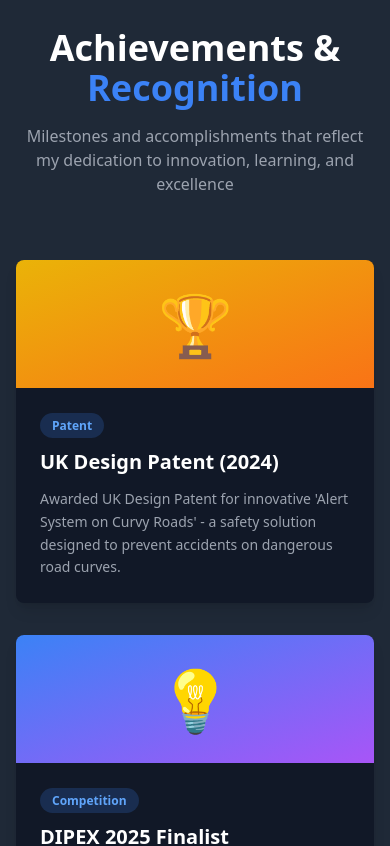
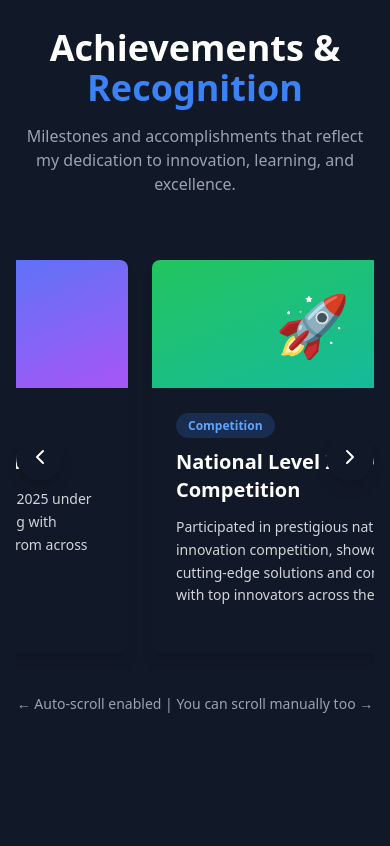
Before and after one commit to Mrunali-66/portfolio, a React (Create React App) app: page / in a window 390 px wide. Shown: the part 8200-9046 px from the top of the page. Built offline with nearby package versions, Linux system fonts and the light colour scheme.

Commit message:
Enhancement: unified theme toggle and added auto-scroll in Achievements section

```diff
--- a/package.json
+++ b/package.json
@@ -10,6 +10,7 @@
     "@testing-library/react": "^16.3.0",
     "@testing-library/user-event": "^13.5.0",
     "framer-motion": "^12.23.22",
+    "lucide-react": "^0.548.0",
     "react": "^19.2.0",
     "react-dom": "^19.2.0",
     "react-scripts": "5.0.1",
--- a/src/Achievements.js
+++ b/src/Achievements.js
@@ -1,63 +1,102 @@
-import React from 'react';
-import { motion } from 'framer-motion';
-import { useTheme } from './ThemeContext';
+import React, { useRef, useEffect } from "react";
+import { motion } from "framer-motion";
+import { ChevronLeft, ChevronRight } from "lucide-react";
+import { useTheme } from "./ThemeContext"; // ✅ use global theme
 
 function Achievements() {
-  const { isDark } = useTheme();
+  const { isDark } = useTheme(); // ✅ get global theme
+  const scrollContainerRef = useRef(null);
 
   const achievements = [
     {
       icon: "🏆",
       title: "UK Design Patent (2024)",
-      description: "Awarded UK Design Patent for innovative 'Alert System on Curvy Roads' - a safety solution designed to prevent accidents on dangerous road curves.",
+      description:
+        "Awarded UK Design Patent for innovative 'Alert System on Curvy Roads' - a safety solution designed to prevent accidents on dangerous road curves.",
       category: "Patent",
-      color: "from-yellow-500 to-orange-500"
+      color: "from-yellow-500 to-orange-500",
     },
     {
       icon: "💡",
       title: "DIPEX 2025 Finalist",
-      description: "Selected as finalist at DIPEX 2025 under the Safety Theme, competing with innovative safety solutions from across the region.",
+      description:
+        "Selected as finalist at DIPEX 2025 under the Safety Theme, competing with innovative safety solutions from across the region.",
       category: "Competition",
-      color: "from-blue-500 to-purple-500"
+      color: "from-blue-500 to-purple-500",
     },
     {
       icon: "🚀",
       title: "National Level Innovation Competition",
-      description: "Participated in prestigious national level innovation competition, showcasing cutting-edge solutions and competing with top innovators across the country.",
+      description:
+        "Participated in prestigious national level innovation competition, showcasing cutting-edge solutions and competing with top innovators across the country.",
       category: "Competition",
-      color: "from-green-500 to-teal-500"
+      color: "from-green-500 to-teal-500",
     },
     {
       icon: "👩🏻‍💻",
       title: "Full Stack Web Development",
-      description: "Completed comprehensive Full Stack Web Development certification, mastering modern web technologies, frameworks, and best practices for building scalable applications.",
+      description:
+        "Completed comprehensive Full Stack Web Development certification, mastering modern web technologies, frameworks, and best practices for building scalable applications.",
       category: "Certification",
-      color: "from-purple-500 to-pink-500"
+      color: "from-purple-500 to-pink-500",
     },
     {
       icon: "🐍",
       title: "Full Stack Python Development",
-      description: "Achieved Full Stack Python Development certification, gaining expertise in Python frameworks, backend development, and database management.",
+      description:
+        "Achieved Full Stack Python Development certification, gaining expertise in Python frameworks, backend development, and database management.",
       category: "Certification",
-      color: "from-cyan-500 to-blue-500"
+      color: "from-cyan-500 to-blue-500",
     },
     {
       icon: "💻",
       title: "100+ LeetCode Problems Solved",
-      description: "Active problem solver on LeetCode with 100+ coding challenges completed, demonstrating strong algorithmic and data structure skills.",
+      description:
+        "Active problem solver on LeetCode with 100+ coding challenges completed, demonstrating strong algorithmic and data structure skills.",
       category: "Coding",
-      color: "from-red-500 to-pink-500"
+      color: "from-red-500 to-pink-500",
     },
     {
       icon: "🌟",
       title: "Open Source Contributor",
-      description: "Active contributor on GitHub with multiple open-source projects, collaborating with developers worldwide and giving back to the community.",
+      description:
+        "Active contributor on GitHub with multiple open-source projects, collaborating with developers worldwide and giving back to the community.",
       category: "Development",
-      color: "from-indigo-500 to-blue-500"
-    }
+      color: "from-indigo-500 to-blue-500",
+    },
   ];
 
-  // Animation variants
+  // Manual scroll
+  const scroll = (direction) => {
+    const container = scrollContainerRef.current;
+    if (!container) return;
+    const scrollAmount = 400;
+    container.scrollBy({
+      left: direction === "left" ? -scrollAmount : scrollAmount,
+      behavior: "smooth",
+    });
+  };
+
+  // Auto scroll every 3 seconds
+  useEffect(() => {
+    const container = scrollContainerRef.current;
+    if (!container) return;
+
+    const scrollInterval = setInterval(() => {
+      if (
+        container.scrollLeft + container.clientWidth >=
+        container.scrollWidth - 10
+      ) {
+        container.scrollTo({ left: 0, behavior: "smooth" });
+      } else {
+        container.scrollBy({ left: 300, behavior: "smooth" });
+      }
+    }, 3000);
+
+    return () => clearInterval(scrollInterval);
+  }, []);
+
+  // Animations
   const fadeInUp = {
     hidden: { opacity: 0, y: 50 },
     visible: (i = 1) => ({
@@ -67,18 +106,17 @@ const achievements = [
     }),
   };
 
-  const cardHover = {
-    scale: 1.05,
-    transition: { duration: 0.3, ease: "easeInOut" }
+  const cardVariants = {
+    hidden: { opacity: 0, x: 100 },
+    visible: (i) => ({
+      opacity: 1,
+      x: 0,
+      transition: { delay: i * 0.1, duration: 0.5, ease: "easeOut" },
+    }),
   };
 
   return (
-    <section
-      id="achievements"
-      className={`min-h-screen py-20 transition-colors duration-300 ${
-        isDark ? 'bg-gray-800 text-white' : 'bg-white text-gray-900'
-      }`}
-    >
+    <section id="achievements" className="min-h-screen py-20 transition-all">
       <div className="max-w-7xl mx-auto px-4">
         {/* Title */}
         <motion.h2
@@ -92,8 +130,8 @@ const achievements = [
         </motion.h2>
 
         <motion.p
-          className={`text-center mb-16 max-w-2xl mx-auto transition-colors duration-300 ${
-            isDark ? 'text-gray-400' : 'text-gray-600'
+          className={`text-center mb-12 max-w-2xl mx-auto transition-colors duration-300 ${
+            isDark ? "text-gray-400" : "text-gray-600"
           }`}
           initial="hidden"
           whileInView="visible"
@@ -101,35 +139,66 @@ const achievements = [
           variants={fadeInUp}
           viewport={{ once: false, amount: 0.3 }}
         >
-          Milestones and accomplishments that reflect my dedication to innovation, learning, and excellence
+          Milestones and accomplishments that reflect my dedication to
+          innovation, learning, and excellence.
         </motion.p>
 
-        {/* Achievement Cards */}
-        <div className="grid grid-cols-1 md:grid-cols-2 lg:grid-cols-3 gap-8">
+        {/* Scrollable Cards */}
+        <div className="relative">
+          {/* Left Scroll */}
+          <motion.button
+            onClick={() => scroll("left")}
+            className={`absolute left-0 top-1/2 -translate-y-1/2 z-10 p-3 rounded-full shadow-lg transition-all duration-300 ${
+              isDark
+                ? "bg-gray-900 text-white hover:bg-gray-800"
+                : "bg-white text-gray-900 hover:bg-gray-100"
+            }`}
+            whileHover={{ scale: 1.1 }}
+            whileTap={{ scale: 0.9 }}
+          >
+            <ChevronLeft size={24} />
+          </motion.button>
+
+          {/* Right Scroll */}
+          <motion.button
+            onClick={() => scroll("right")}
+            className={`absolute right-0 top-1/2 -translate-y-1/2 z-10 p-3 rounded-full shadow-lg transition-all duration-300 ${
+              isDark
+                ? "bg-gray-900 text-white hover:bg-gray-800"
+                : "bg-white text-gray-900 hover:bg-gray-100"
+            }`}
+            whileHover={{ scale: 1.1 }}
+            whileTap={{ scale: 0.9 }}
+          >
+            <ChevronRight size={24} />
+          </motion.button>
+
+          {/* Cards */}
+          <div
+            ref={scrollContainerRef}
+            className="flex gap-6 overflow-x-auto scrollbar-hide px-12 py-4 scroll-smooth"
+            style={{ scrollbarWidth: "none", msOverflowStyle: "none" }}
+          >
             {achievements.map((achievement, index) => (
               <motion.div
-              key={index}
-              className={`rounded-lg overflow-hidden shadow-lg transition-all duration-300 ${
+                key={achievement.title}
+                className={`flex-shrink-0 w-80 rounded-lg overflow-hidden shadow-lg transition-all duration-300 ${
                   isDark
-                  ? 'bg-gray-900 hover:shadow-2xl'
-                  : 'bg-gray-50 hover:shadow-xl'
+                    ? "bg-gray-900 text-white hover:shadow-2xl"
+                    : "bg-white text-gray-900 hover:shadow-xl"
                 }`}
-              custom={index * 0.2}
+                custom={index}
                 initial="hidden"
                 whileInView="visible"
-              variants={fadeInUp}
-              whileHover={cardHover}
-              viewport={{ once: false, amount: 0.25 }}
+                variants={cardVariants}
+                whileHover={{ scale: 1.05, y: -10 }}
+                viewport={{ once: false, amount: 0.3 }}
               >
-              {/* Achievement Header with Icon */}
                 <motion.div
                   className={`h-32 bg-gradient-to-br ${achievement.color} flex items-center justify-center`}
-                whileHover={{ scale: 1.1 }}
-                transition={{ duration: 0.3 }}
                 >
                   <motion.div
                     className="text-6xl"
-                  initial={{ scale: 1 }}
                     whileHover={{ scale: 1.2, rotate: 10 }}
                     transition={{ duration: 0.3 }}
                   >
@@ -137,91 +206,50 @@ const achievements = [
                   </motion.div>
                 </motion.div>
 
-              {/* Achievement Content */}
                 <div className="p-6">
-                <motion.div
-                  className="mb-3"
-                  initial={{ opacity: 0, x: -20 }}
-                  whileInView={{ opacity: 1, x: 0 }}
-                  transition={{ delay: 0.2, duration: 0.4 }}
-                  viewport={{ once: false, amount: 0.3 }}
+                  <div className="mb-3">
+                    <span
+                      className={`px-3 py-1 rounded-full text-xs font-semibold ${
+                        isDark
+                          ? "bg-blue-500 bg-opacity-20 text-blue-400"
+                          : "bg-blue-100 text-blue-600"
+                      }`}
                     >
-                  <span className={`px-3 py-1 rounded-full text-xs font-semibold transition-colors duration-300 ${
-                    isDark
-                      ? 'bg-blue-500 bg-opacity-20 text-blue-400'
-                      : 'bg-blue-100 text-blue-600'
-                  }`}>
                       {achievement.category}
                     </span>
-                </motion.div>
-
-                <motion.h3
-                  className={`text-xl font-bold mb-3 transition-colors duration-300 ${
-                    isDark ? 'text-white' : 'text-gray-900'
+                  </div>
+                  <h3 className="text-xl font-bold mb-3">
+                    {achievement.title}
+                  </h3>
+                  <p
+                    className={`text-sm leading-relaxed ${
+                      isDark ? "text-gray-300" : "text-gray-600"
                     }`}
-                  initial={{ opacity: 0 }}
-                  whileInView={{ opacity: 1 }}
-                  transition={{ delay: 0.3, duration: 0.4 }}
-                  viewport={{ once: false, amount: 0.3 }}
-                >
-                  {achievement.title}
-                </motion.h3>
-
-                <motion.p
-                  className={`text-sm leading-relaxed transition-colors duration-300 ${
-                    isDark ? 'text-gray-400' : 'text-gray-600'
-                  }`}
-                  initial={{ opacity: 0 }}
-                  whileInView={{ opacity: 1 }}
-                  transition={{ delay: 0.4, duration: 0.4 }}
-                  viewport={{ once: false, amount: 0.3 }}
                   >
                     {achievement.description}
-                </motion.p>
+                  </p>
                 </div>
               </motion.div>
             ))}
           </div>
+        </div>
 
-        {/* Call to Action Section */}
-        <motion.div
-          className={`mt-16 rounded-lg p-8 text-center transition-all duration-300 ${
-            isDark
-              ? 'bg-gradient-to-r from-blue-900 to-purple-900'
-              : 'bg-gradient-to-r from-blue-100 to-purple-100'
+        {/* Hint */}
+        <motion.p
+          className={`text-center mt-6 text-sm ${
+            isDark ? "text-gray-400" : "text-gray-600"
           }`}
-          initial="hidden"
-          whileInView="visible"
-          custom={2}
-          variants={fadeInUp}
-          viewport={{ once: false, amount: 0.3 }}
+          initial={{ opacity: 0 }}
+          animate={{ opacity: 1 }}
+          transition={{ delay: 0.8 }}
         >
-          <motion.h3
-            className={`text-2xl font-bold mb-4 transition-colors duration-300 ${
-              isDark ? 'text-white' : 'text-gray-900'
-            }`}
-            initial={{ opacity: 0, y: 20 }}
-            whileInView={{ opacity: 1, y: 0 }}
-            transition={{ delay: 0.2, duration: 0.5 }}
-            viewport={{ once: false, amount: 0.3 }}
-          >
-            Continuous Learning & Growth
-          </motion.h3>
+          ← Auto-scroll enabled | You can scroll manually too →
+        </motion.p>
+      </div>
 
-          <motion.p
-            className={`max-w-3xl mx-auto transition-colors duration-300 ${
-              isDark ? 'text-gray-300' : 'text-gray-700'
-            }`}
-            initial={{ opacity: 0, y: 20 }}
-            whileInView={{ opacity: 1, y: 0 }}
-            transition={{ delay: 0.4, duration: 0.5 }}
-            viewport={{ once: false, amount: 0.3 }}
-          >
-            These achievements represent my commitment to innovation, problem-solving, and continuous improvement.
-            I'm always seeking new challenges and opportunities to grow as a developer and contribute to meaningful projects.
-          </motion.p>
-        </motion.div>
-      </div>
+      <style>{`
+        .scrollbar-hide::-webkit-scrollbar { display: none; }
+      `}</style>
     </section>
   );
 }
--- a/src/App.js
+++ b/src/App.js
@@ -1,18 +1,23 @@
 import React from 'react';
-import { ThemeProvider } from './ThemeContext';
+import { ThemeProvider, useTheme } from './ThemeContext';
 import Navbar from './Navbar';
 import Hero from './Hero';
 import About from './About';
 import Skills from './Skills';
 import Projects from './Projects';
+import Achievements from './Achievements';
 import Contact from './Contact';
 import Footer from './Footer';
-import Achievements from './Achievements';
 
-function App() {
+function AppContent() {
+  const { isDark } = useTheme();
+
   return (
-    <ThemeProvider>
-      <div className="min-h-screen overflow-x-hidden w-full" style={{ maxWidth: '100%' }}>
+    <div
+      className={`min-h-screen overflow-x-hidden w-full transition-colors duration-500 ${
+        isDark ? 'bg-gray-900 text-white' : 'bg-white text-gray-900'
+      }`}
+    >
       <Navbar />
       <Hero />
       <About />
@@ -22,8 +27,13 @@ function App() {
       <Contact />
       <Footer />
     </div>
+  );
+}
+
+export default function App() {
+  return (
+    <ThemeProvider>
+      <AppContent />
     </ThemeProvider>
   );
 }
-
-export default App;
--- a/src/Projects.js
+++ b/src/Projects.js
@@ -1,9 +1,8 @@
 import React, { useState, useCallback } from 'react';
 import { motion, AnimatePresence } from 'framer-motion';
 
-// Mock ThemeContext for demo
-const ThemeContext = React.createContext({ isDark: false });
-const useTheme = () => React.useContext(ThemeContext);
+// Import your actual ThemeContext
+import { useTheme } from './ThemeContext';
 
 function Projects() {
   const { isDark } = useTheme();
@@ -84,7 +83,7 @@ const projects = [
   },
   {
     title: "Dangerous Writing App",
-    description: "A productivity and focus-enhancing writing application that motivates users by deleting their text after a period of inactivity. Built with Python and Tkinter, it leverages event-driven programming to enforce creative discipline and eliminate writer’s block.",
+    description: "A productivity and focus-enhancing writing application that motivates users by deleting their text after a period of inactivity. Built with Python and Tkinter, it leverages event-driven programming to enforce creative discipline and eliminate writer's block.",
     tech: ["Python", "Tkinter", "Event-Driven Programming"],
     features: [
       "Customizable Inactivity Timeout (3–15 seconds)",
@@ -298,9 +297,7 @@ const projects = [
   return (
     <section
       id="projects"
-      className={`min-h-screen py-20 transition-colors duration-300 ${
-        isDark ? 'bg-gray-800 text-white' : 'bg-white text-gray-900'
-      }`}
+      className="min-h-screen py-20"
     >
       <div className="max-w-7xl mx-auto px-4">
         {/* Title */}
@@ -499,22 +496,5 @@ const projects = [
   );
 }
 
-// Demo wrapper with theme
-export default function App() {
-  const [isDark, setIsDark] = useState(false);
-
-  return (
-    <ThemeContext.Provider value={{ isDark }}>
-      <div className="relative">
-        {/* Theme Toggle */}
-        <button
-          onClick={() => setIsDark(!isDark)}
-          className="fixed top-4 right-4 z-50 px-4 py-2 rounded-lg bg-blue-500 text-white hover:bg-blue-600 transition-colors"
-        >
-          {isDark ? '☀️ Light' : '🌙 Dark'}
-        </button>
-        <Projects />
-      </div>
-    </ThemeContext.Provider>
-  );
-}
+// Export the Projects component to use in your main App
+export default Projects;
```
Also changed, not shown: 1 other file (tests, documents, lock files or other folders). Lines whose indentation alone changed are shown as unchanged.
